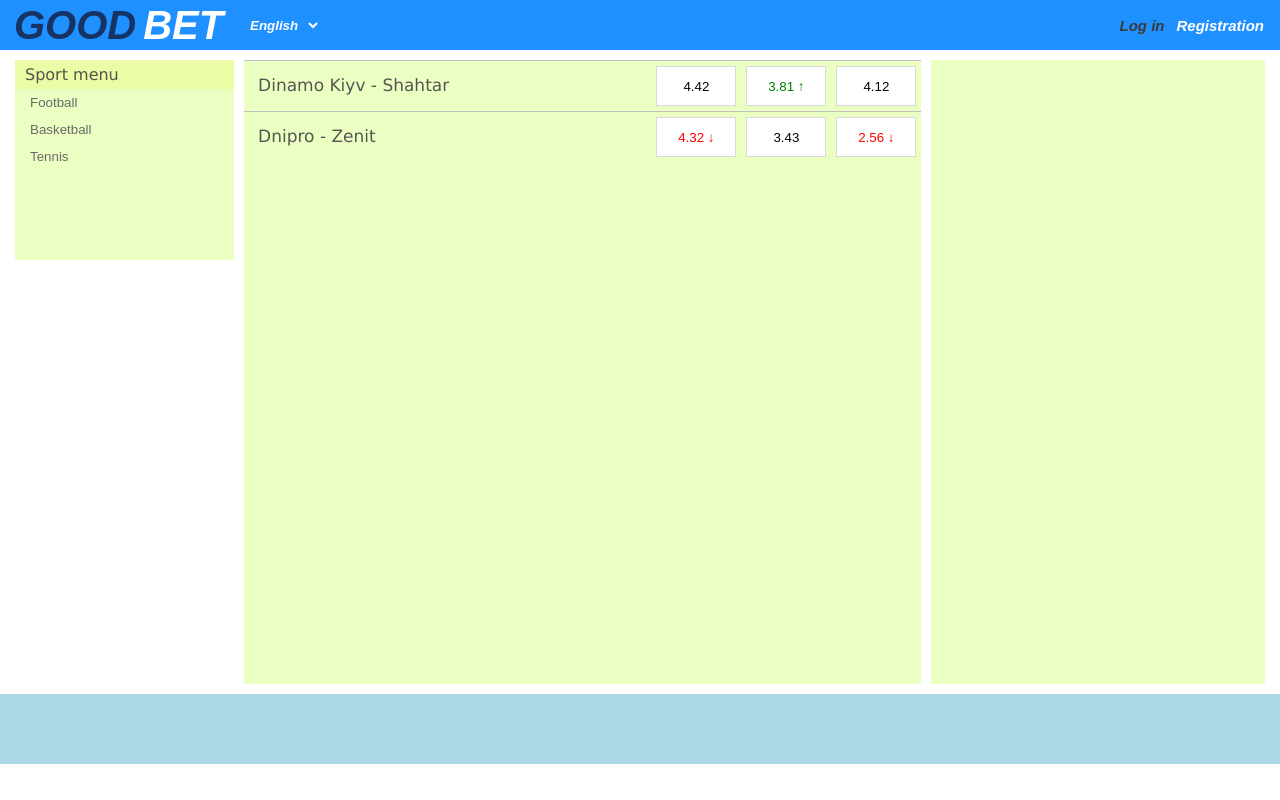
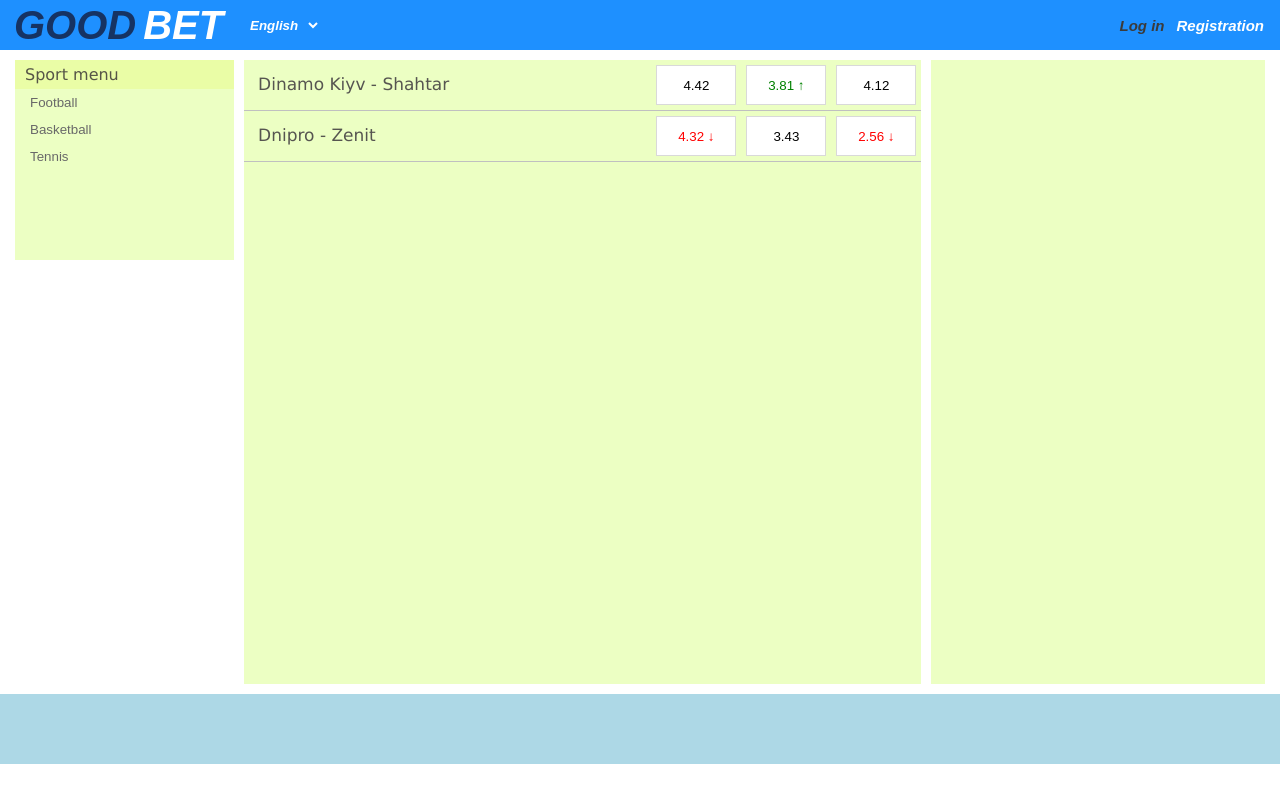
Before and after one commit to pavlo-serhiichuk/administration, a plain HTML site: page index.html in a window 1280 px wide. Drawn offline with Linux system fonts and the light colour scheme.

Commit message:
Refactored.

```diff
--- a/index.js
+++ b/index.js
@@ -174,8 +174,6 @@ function getButtonContainer() {
         } else {
             classList.add(submittedClassName);
         }
-
-        return isSubmitClassExist;
     }
 }
 
--- a/style.css
+++ b/style.css
@@ -190,7 +190,7 @@ main{
     display: flex;
     flex-direction: row;
     justify-content: space-between;
-    border-top: 1px solid silver;
+    border-bottom: 1px solid silver;
 }
 .event-name-container{
     font-size: 17px;
```
